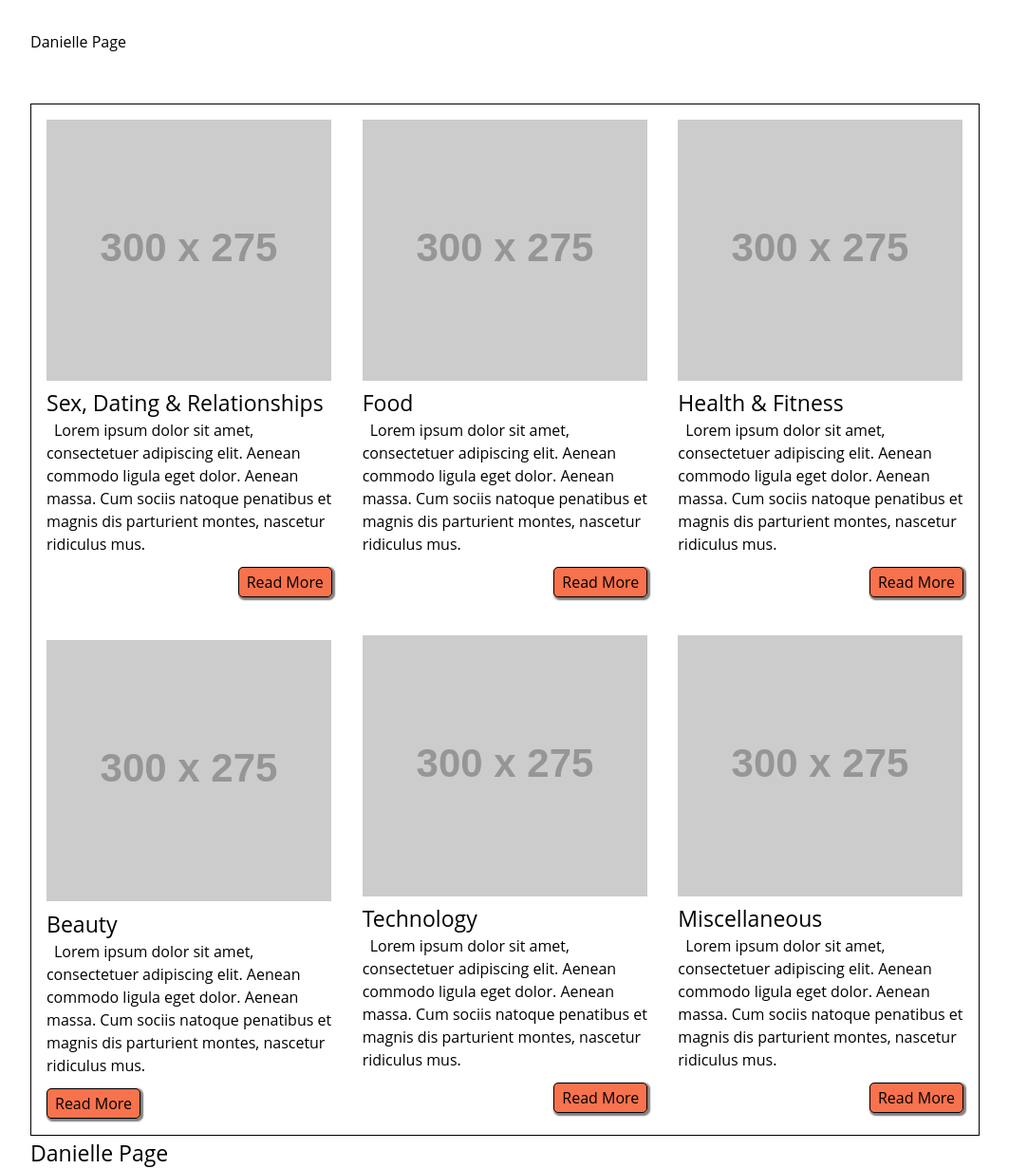
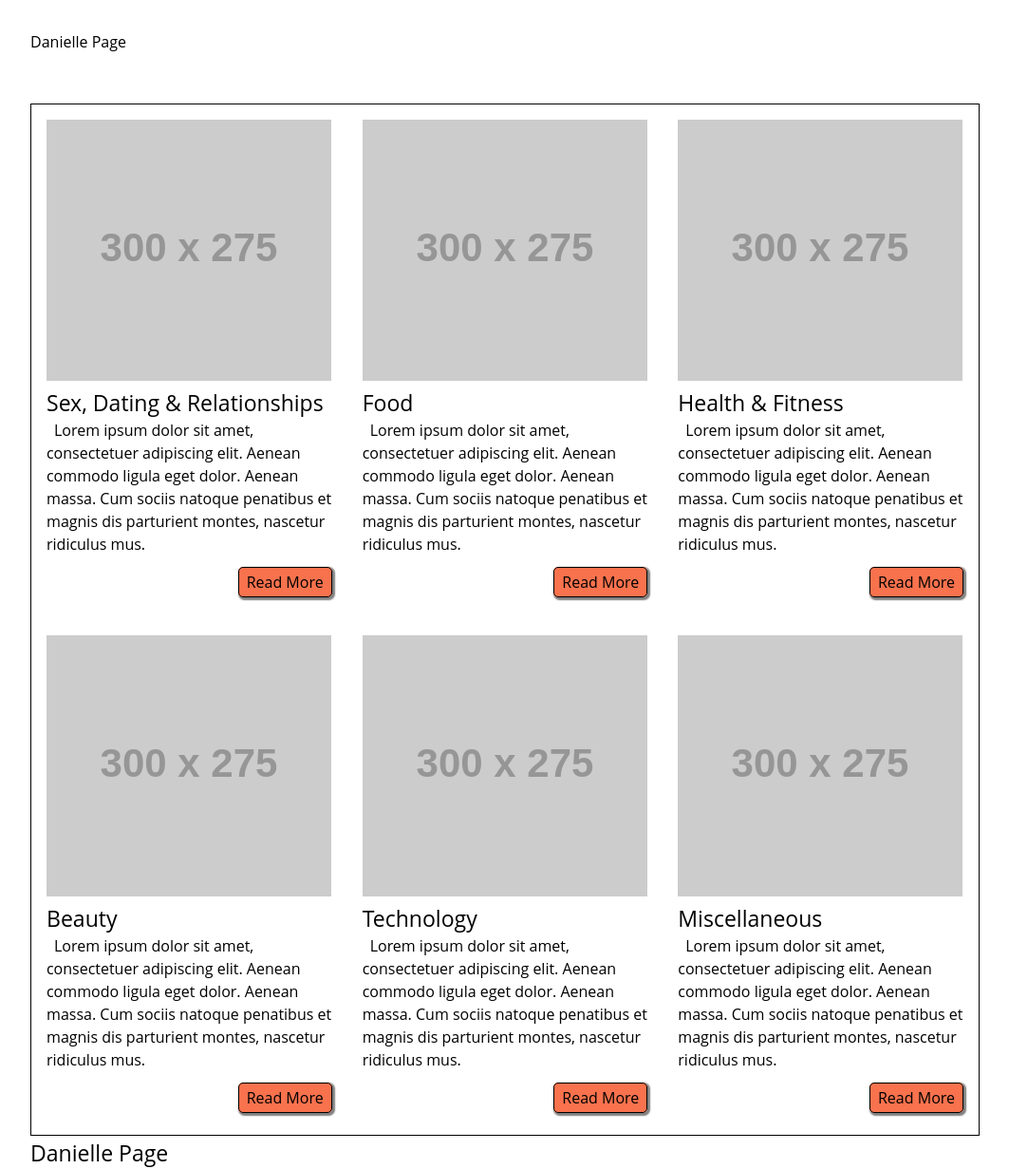
Before and after one commit to thedaniellepage/thedaniellepage, a Jekyll site: the page built from published-work.html, in a window 1280 px wide. Shown: the whole page at 95% size, without its empty margins (108-1171 px from the left). Built offline with Jekyll 4.4.1, drawn with Linux system fonts in a browser that asks for light colours.

Commit message:
missed one!

```diff
--- a/published-work.html
+++ b/published-work.html
@@ -31,7 +31,7 @@ permalink: "index.html"
 		<img src="http://placehold.it/300x275" class="category-image">
 		<h3>Beauty</h3>
 		<p class="category-blurb">Lorem ipsum dolor sit amet, consectetuer adipiscing elit. Aenean commodo ligula eget dolor. Aenean massa. Cum sociis natoque penatibus et magnis dis parturient montes, nascetur ridiculus mus.</p>
-		<a class="link-button" href="#">Read More</a>
+		<p class="button-style"><a class="link-button" href="#">Read More</a></p>
 	</td>
 	<td>
 		<img src="http://placehold.it/300x275" class="category-image">
```
